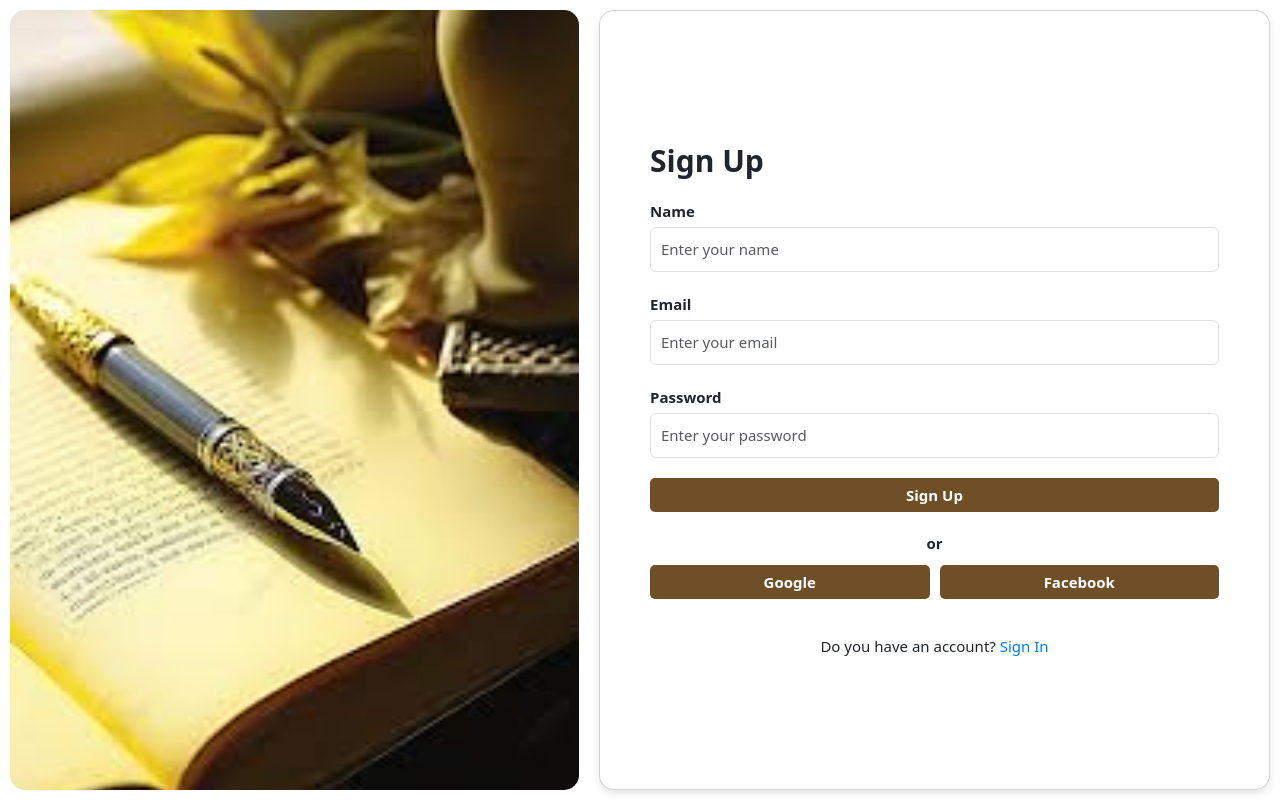
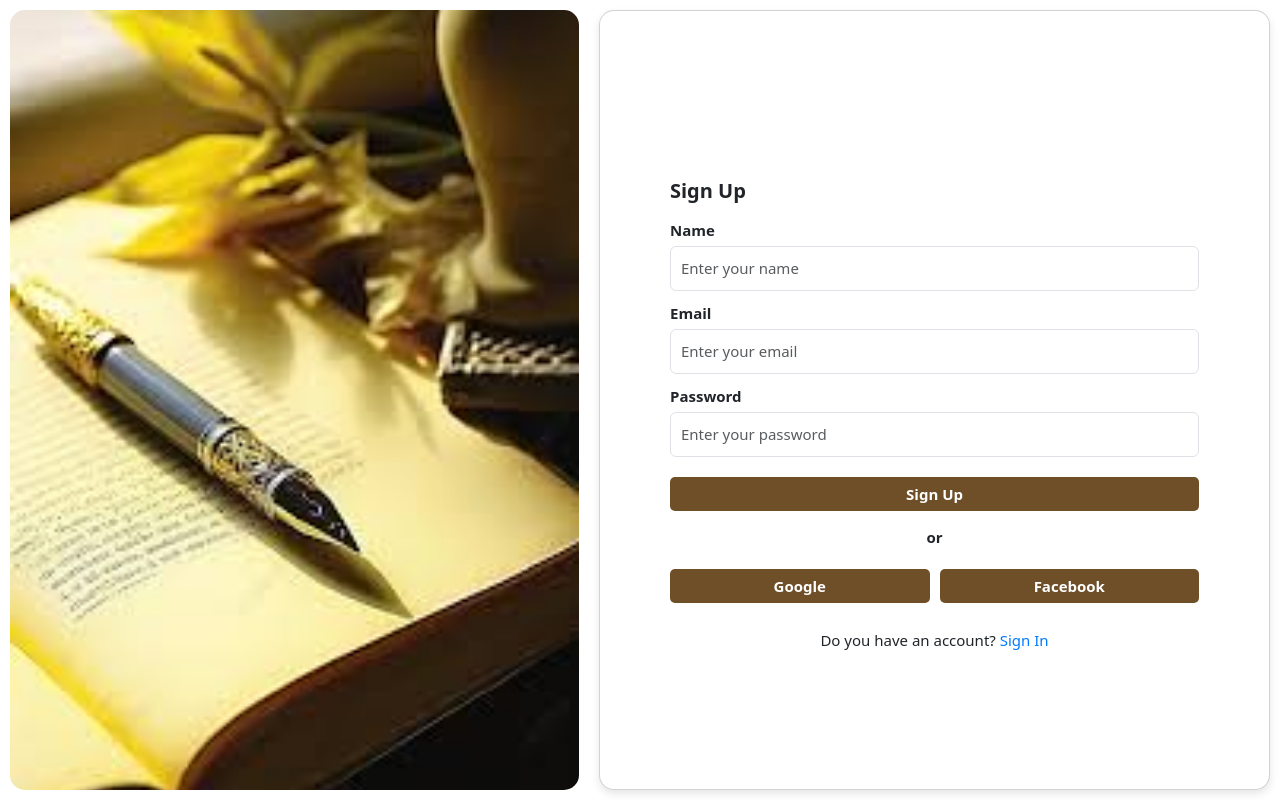
Before and after one commit to isharanilangani/task-manager, a React (Create React App) app: page /signup in a window 1280 px wide. Built offline with nearby package versions, Linux system fonts and the light colour scheme.

Commit message:
fix:Landing CSS and SignUp CSS

```diff
--- a/src/components/LandingPage.css
+++ b/src/components/LandingPage.css
@@ -26,7 +26,7 @@
 }
 
 .right-side h1 {
-  font-size: 30px;
+  font-size: 20px;
   margin-bottom: 20px;
   font-weight: bold;
 }
@@ -34,6 +34,7 @@
 .right-side p {
   font-size: 15px;
   margin-bottom: 20px;
+  margin: 10px 20px 10px 20px;
 }
 
 .right-side .get-started {
--- a/src/components/SignUpPage.css
+++ b/src/components/SignUpPage.css
@@ -26,13 +26,14 @@
 }
 
 .right-side h1 {
-  font-size: 30px;
-  margin: 20px 0 20px 0;
+  font-size: 20px;
+  margin: 40px 20px 10px 20px;
   font-weight: bold;
 }
 
 .right-side .form-group {
-  margin-bottom: 20px;
+  margin-bottom: 10px;
+  margin: 5px 20px 10px 20px;
 }
 
 .right-side .form-label {
@@ -48,13 +49,13 @@
 
 .right-side .btn-primary {
   font-size: 15px;
-  margin-bottom: 20px;
   background-color: #6f4f28;
   border: none;
   border-radius: 5px;
   color: #fff;
   font-weight: bold;
-  width: 100%;
+  width: 93%;
+  margin: 10px 20px 10px 20px;
 }
 
 .right-side .btn-primary:hover {
@@ -65,7 +66,7 @@
   text-align: center;
   font-size: 15px;
   font-weight: bold;
-  padding-bottom: 10px;
+  margin: 5px 20px 10px 20px;
 }
 
 .social-buttons {
@@ -73,6 +74,7 @@
   grid-template-columns: 1fr 1fr;
   gap: 10px;
   justify-items: center;
+  margin: 5px 20px 10px 20px;
 }
 
 .social-buttons .btn-google,
@@ -83,6 +85,7 @@
 .sign-in {
   font-size: 15px;
   text-align: center;
+  margin: 5px 20px 40px 20px;
 }
 
 .sign-in a {
--- a/src/components/SignUpPage.js
+++ b/src/components/SignUpPage.js
@@ -45,9 +45,11 @@ const SignUpPage = () => {
             />
           </Form.Group>
 
+          <div className="signup-button">
           <Button variant="primary" type="submit" className="btn-primary">
             Sign Up
           </Button>
+          </div>
 
           <div className="or-separator">or</div>
 
```
